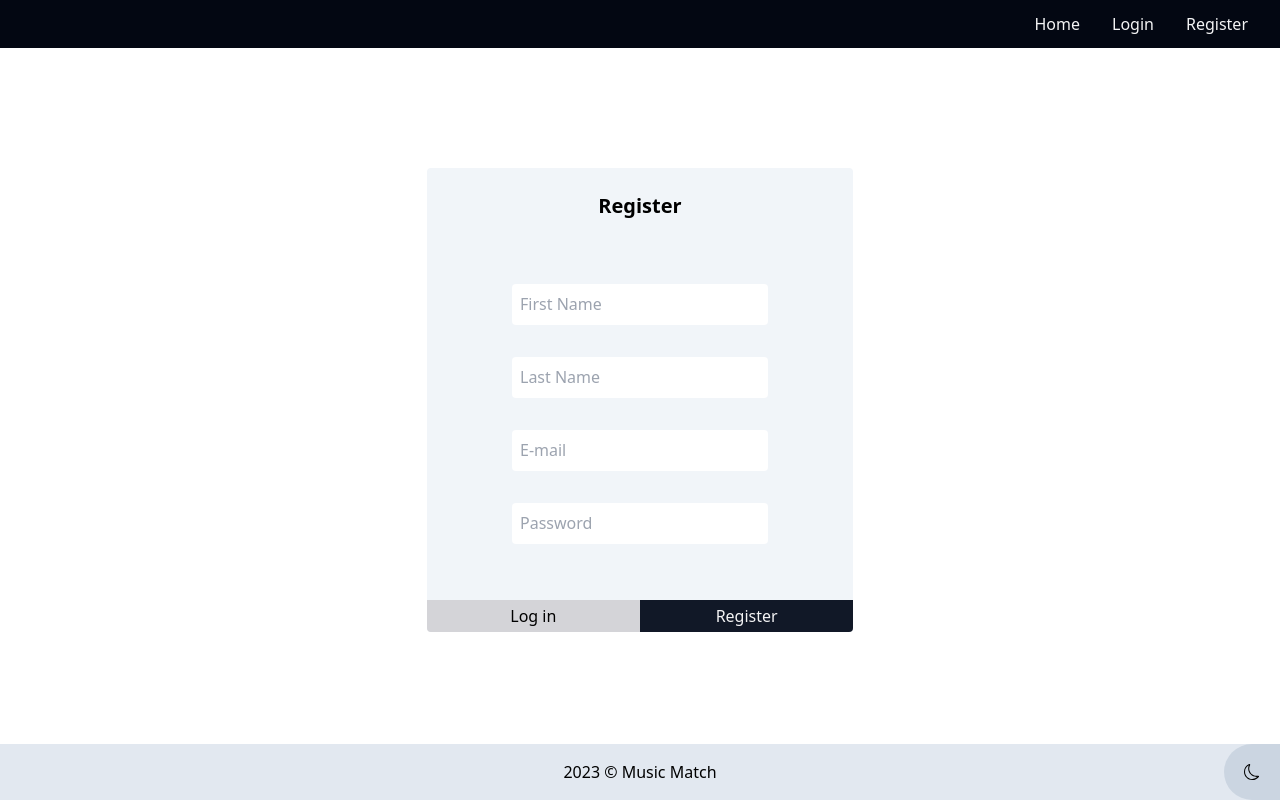
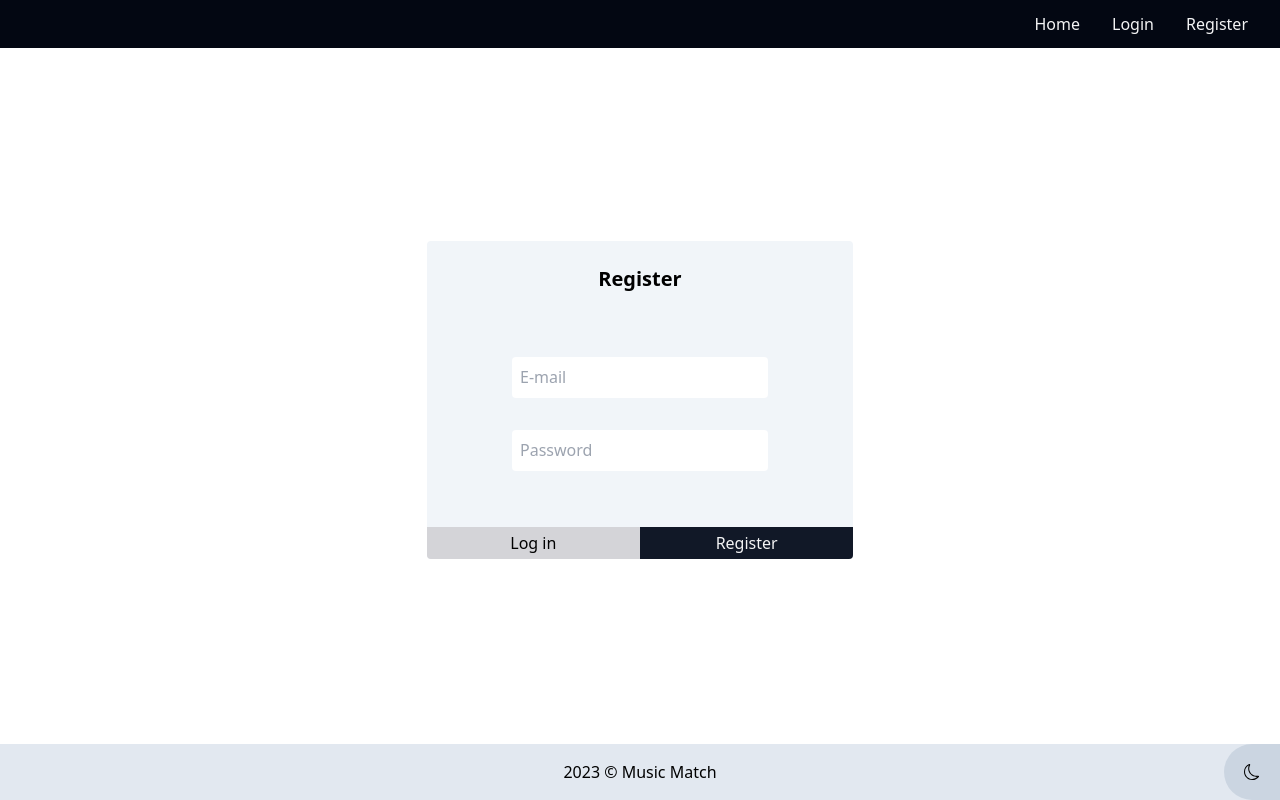
Before and after one commit to skillhunter333/MusicMatch-Frontend, a React (Vite) app: page /register in a window 1280 px wide. Built offline with nearby package versions, Linux system fonts and the light colour scheme; no server answers.

Commit message:
modified registration

```diff
--- a/src/pages/Login.jsx
+++ b/src/pages/Login.jsx
@@ -22,7 +22,7 @@ const Login = () => {
     e.preventDefault();
     try {
       const { status } = await axios.post(
-        `${import.meta.env.VITE_API_URL}/users/login`,
+        `${import.meta.env.VITE_API_URL}/login`,
         { email, password },
         { withCredentials: true }
       );
--- a/src/pages/Register.jsx
+++ b/src/pages/Register.jsx
@@ -10,9 +10,8 @@ const inputStyles =
 const Register = () => {
   const { isAuth, setGotCookie } = useAuthContext();
   const navigate = useNavigate();
-  const [{ firstName, lastName, email, password }, setForm] = useState({
-    firstName: '',
-    lastName: '',
+  const [{ email, password }, setForm] = useState({
+
     email: '',
     password: '',
   });
@@ -26,8 +25,8 @@ const Register = () => {
     e.preventDefault();
     try {
       const { status } = await axios.post(
-        `${import.meta.env.VITE_API_URL}/users/register`,
-        { firstName, lastName, email, password },
+        `${import.meta.env.VITE_API_URL}/register`,
+        { email, password },
         { withCredentials: true }
       );
       if (status === 201) setGotCookie(true);
@@ -48,22 +47,6 @@ const Register = () => {
             Register
           </h1>
           <div className='flex flex-col items-center justify-around h-2/3 w-full'>
-            <input
-              type='text'
-              placeholder='First Name'
-              name='firstName'
-              value={firstName}
-              onChange={handleChange}
-              className={inputStyles}
-            />
-            <input
-              type='text'
-              placeholder='Last Name'
-              name='lastName'
-              value={lastName}
-              onChange={handleChange}
-              className={inputStyles}
-            />
             <input
               type='text'
               placeholder='E-mail'
```
